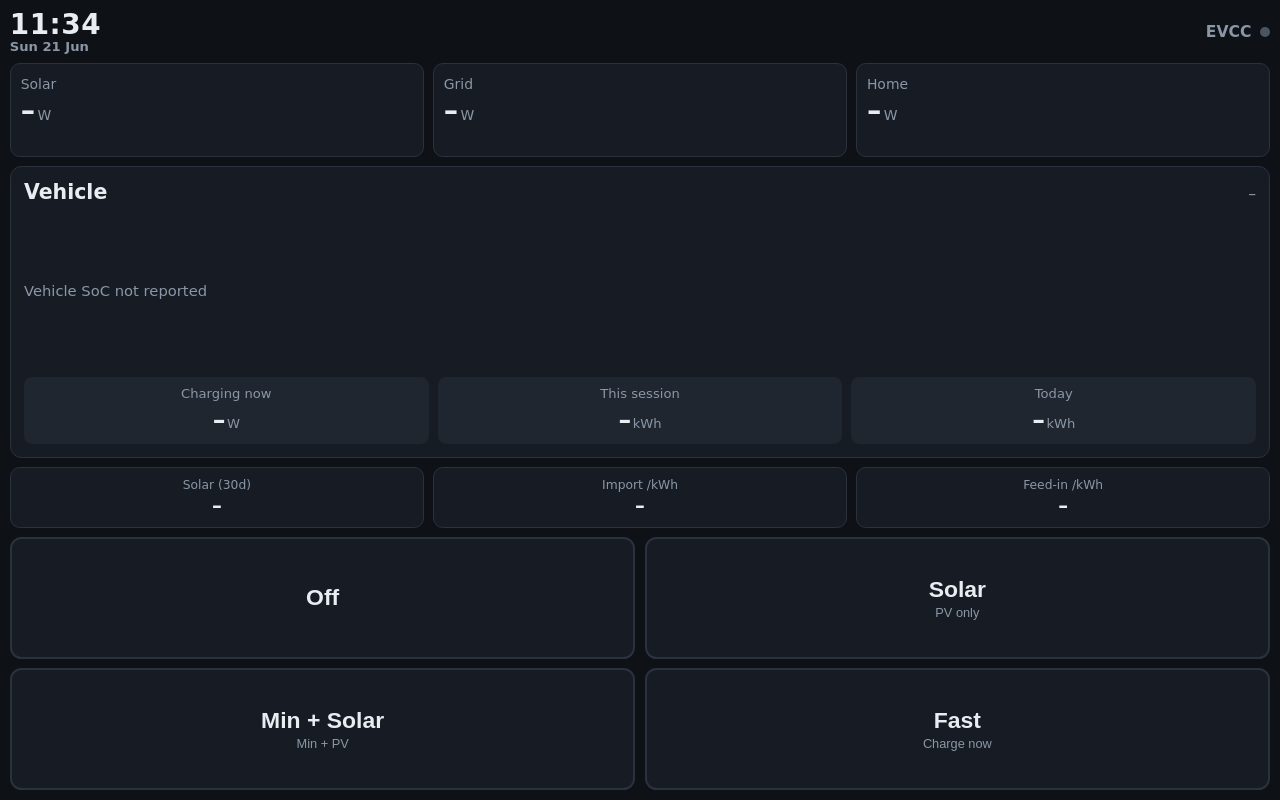
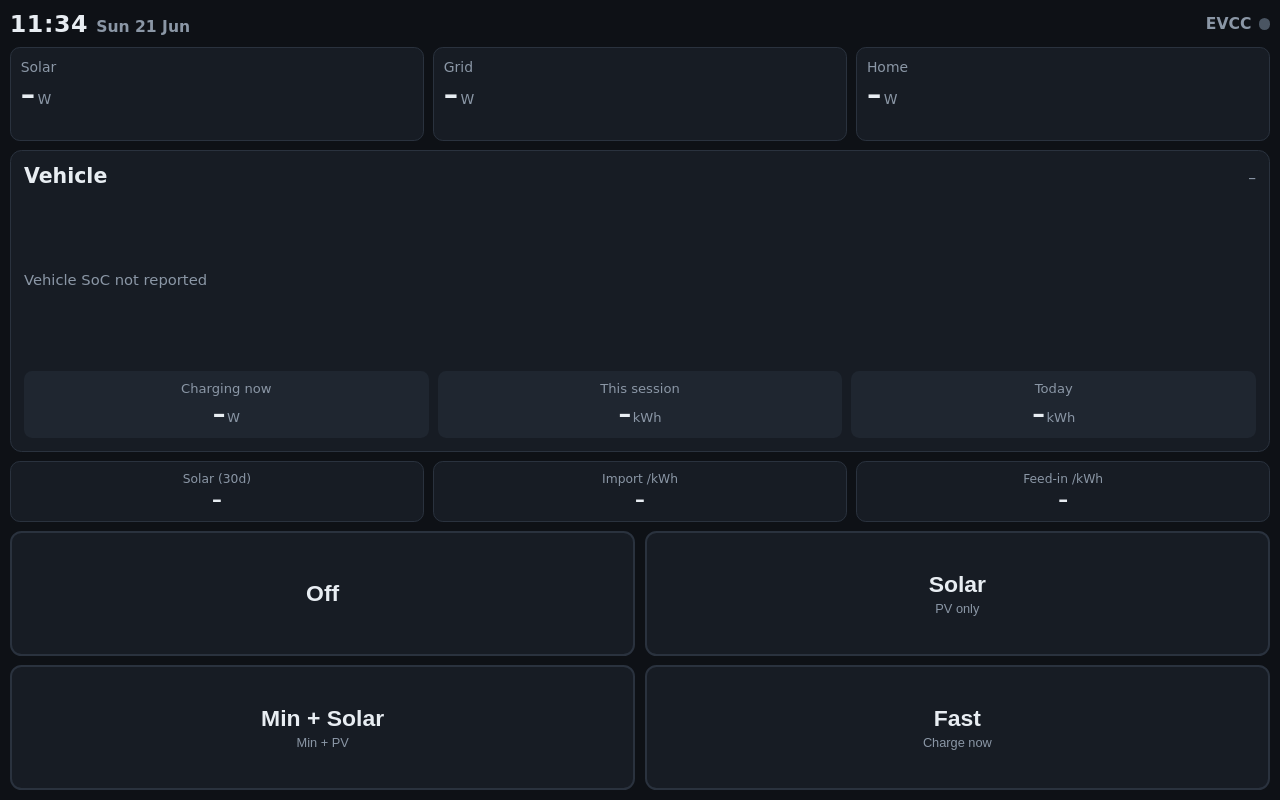
Before and after one commit to AdamBearWA/evcc-kiosk, a plain HTML site: page kiosk/index.html in a window 1280 px wide. Drawn offline with Linux system fonts and the light colour scheme; no server answers.

Commit message:
Describe performance setup as current state; put header date/time on one line
Rewrite the README Performance section (and a configure.sh comment) to describe
the system as it is, without referencing previous configurations. Move the kiosk
header's time and date onto a single line and size the EVCC label and status dot
to match. Refresh the README screenshot.

```diff
--- a/kiosk/index.html
+++ b/kiosk/index.html
@@ -38,12 +38,12 @@
   body { display: flex; flex-direction: column; padding: 0.6rem; gap: 0.55rem; }
 
   header { flex: 0 0 auto; display: flex; align-items: center; justify-content: space-between; }
-  .hdr-left { display: flex; flex-direction: column; }
-  #clock { font-size: 1.7rem; font-weight: 800; letter-spacing: 0.5px; line-height: 1.05; }
-  #date { font-size: 0.8rem; color: var(--muted); font-weight: 600; }
-  .hdr-right { display: flex; align-items: center; gap: 0.5rem; }
+  .hdr-left { display: flex; align-items: baseline; gap: 0.5rem; }
+  #clock { font-size: 1.45rem; font-weight: 800; letter-spacing: 0.5px; }
+  #date { font-size: 0.95rem; color: var(--muted); font-weight: 600; }
+  .hdr-right { display: flex; align-items: center; gap: 0.45rem; }
   #site-title { font-size: 0.95rem; color: var(--muted); font-weight: 600; }
-  #conn { display: inline-block; width: 0.65rem; height: 0.65rem; border-radius: 50%; background: var(--idle); }
+  #conn { display: inline-block; width: 0.7rem; height: 0.7rem; border-radius: 50%; background: var(--idle); }
   #conn.ok { background: var(--accent); }
 
   .grid { display: grid; grid-template-columns: 1fr 1fr 1fr; gap: 0.55rem; flex: 0 0 auto; }
```
Also changed, not shown: README.md, docs/screenshot.png, 1 other file.
